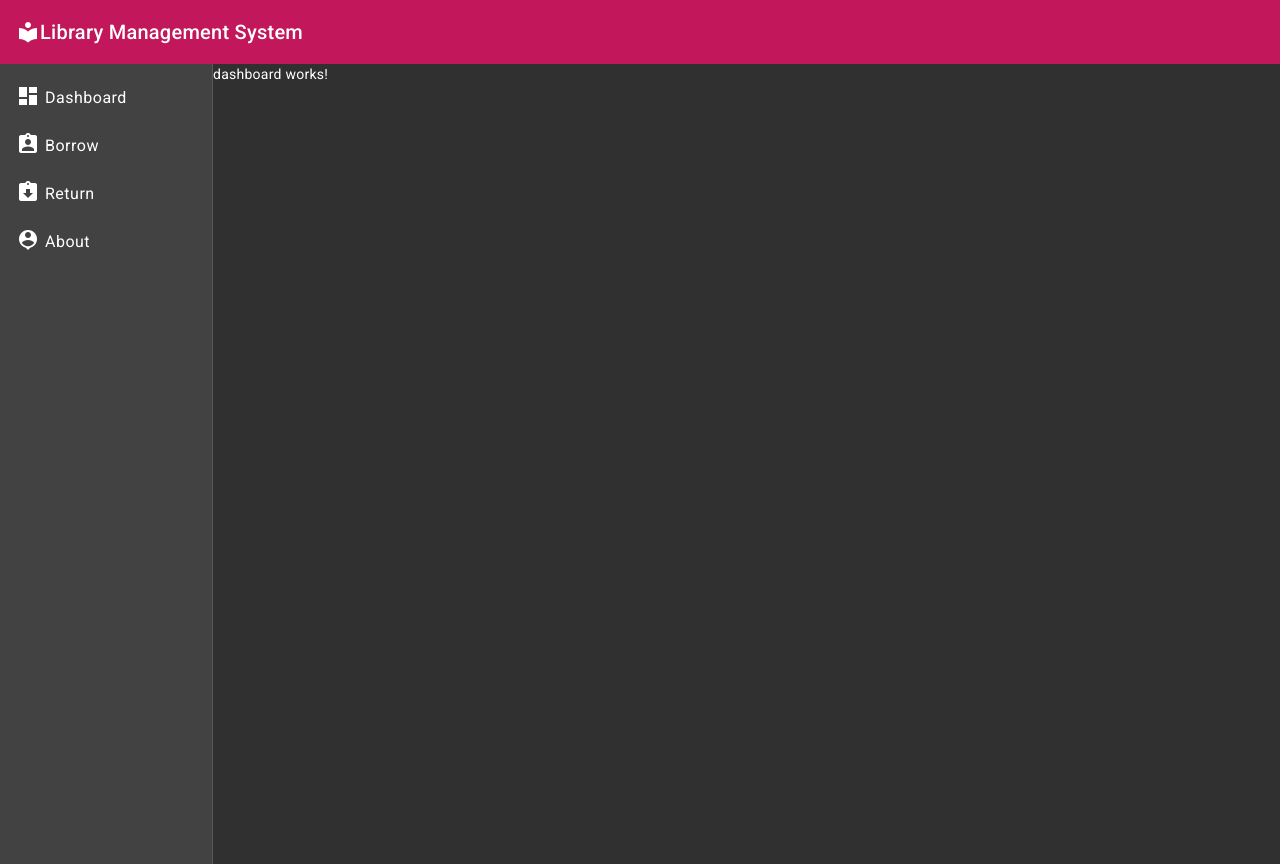
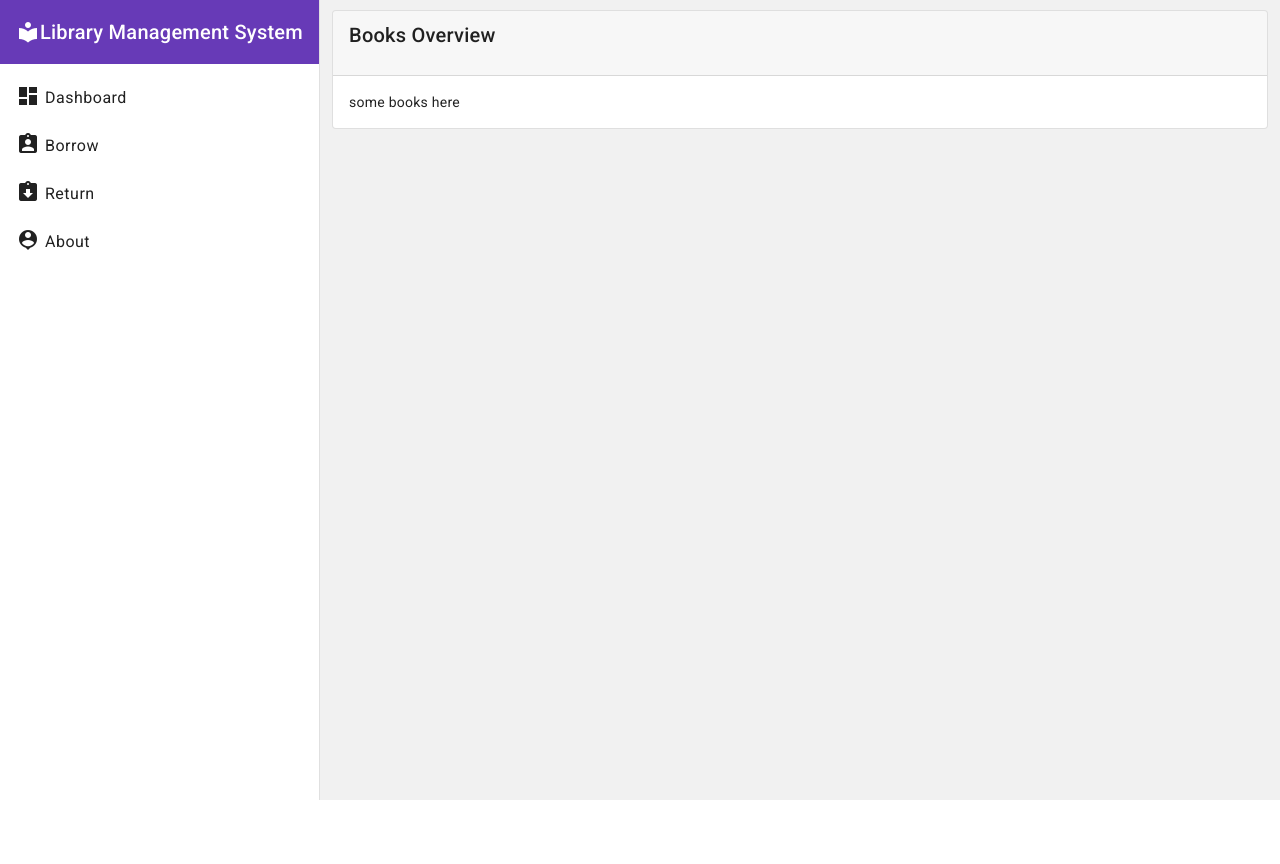
Before and after one commit to ryowu/lib-management, an Angular app: page / in a window 1280 px wide. After the commit the page ends 800 px from the top, so only its background shows below. Built offline with nearby package versions, Linux system fonts and the light colour scheme.

Commit message:
- add dashboard, refactor toolbar location

```diff
--- a/angular.json
+++ b/angular.json
@@ -30,7 +30,7 @@
               "src/assets"
             ],
             "styles": [
-              "@angular/material/prebuilt-themes/pink-bluegrey.css",
+              "@angular/material/prebuilt-themes/deeppurple-amber.css",
               "src/styles.scss"
             ],
             "scripts": []
--- a/src/app/app.component.html
+++ b/src/app/app.component.html
@@ -1,10 +1,11 @@
-<mat-toolbar color="primary">
-  <mat-icon>local_library</mat-icon>
-  <span>Library Management System</span>
-</mat-toolbar>
+<mat-sidenav-container class="sidenav-container">
+  <mat-sidenav #sidenav [mode]="'side'" [opened]="true" class="col-sm-12"
+    style="width: 25%; min-width: 290px; max-width: 320px;">
+    <mat-toolbar color="primary">
+      <mat-icon>local_library</mat-icon>
+      <span>Library Management System</span>
+    </mat-toolbar>
 
-<mat-sidenav-container class="sidenav-container">
-  <mat-sidenav #sidenav [mode]="'side'" [opened]="true" class="col-12 col-sm-2 col-md-2 col-lg-2">
     <!-- Sidenav content goes here -->
     <mat-nav-list>
       <a mat-list-item routerLink="/">
--- a/src/app/app.component.ts
+++ b/src/app/app.component.ts
@@ -1,4 +1,4 @@
-import { Component } from '@angular/core';
+import { Component, HostBinding } from '@angular/core';
 
 @Component({
   selector: 'app-root',
@@ -6,5 +6,5 @@ import { Component } from '@angular/core';
   styleUrls: ['./app.component.scss'],
 })
 export class AppComponent {
-  title = 'lib-management';
+  private title = 'lib-management';
 }
--- a/src/app/app.module.ts
+++ b/src/app/app.module.ts
@@ -1,6 +1,7 @@
 import { NgModule } from '@angular/core';
 import { BrowserModule } from '@angular/platform-browser';
-
+import { MatButtonModule } from '@angular/material/button';
+import { MatCardModule } from '@angular/material/card';
 import { AppRoutingModule } from './app-routing.module';
 import { AppComponent } from './app.component';
 import { BrowserAnimationsModule } from '@angular/platform-browser/animations';
@@ -23,6 +24,8 @@ import { AboutComponent } from './pages/about/about.component';
     BrowserModule,
     AppRoutingModule,
     BrowserAnimationsModule,
+    MatButtonModule,
+    MatCardModule,
     MatIconModule,
     MatListModule,
     MatSidenavModule,
--- a/src/app/pages/dashboard/dashboard.component.html
+++ b/src/app/pages/dashboard/dashboard.component.html
@@ -1 +1,12 @@
-<p>dashboard works!</p>
+<div class="container">
+    <div class="separator"></div>
+
+    <div class="card">
+        <div class="card-header">
+            <h2>Books Overview</h2>
+        </div>
+        <div class="card-body">
+            some books here
+        </div>
+    </div>
+</div>
--- a/src/styles.scss
+++ b/src/styles.scss
@@ -1,10 +1,26 @@
 /* You can add global styles to this file, and also import other style files */
 
-html, body { height: 100%; }
-body { margin: 0; font-family: Roboto, "Helvetica Neue", sans-serif; }
+html,
+body {
+  height: 100%;
+}
+body {
+  margin: 0;
+  font-family: Roboto, "Helvetica Neue", sans-serif;
+}
 
 /* Importing Bootstrap SCSS file. */
 @import "./node_modules/bootstrap/scss/bootstrap";
 
 /* Importing Datepicker SCSS file. */
 @import "node_modules/ngx-bootstrap/datepicker/bs-datepicker";
+
+.container {
+  height: 100%;
+  background-color: rgb(241, 241, 241);
+}
+
+.separator {
+    height: 10px;
+    background-color: rgb(241, 241, 241);
+  }
```
